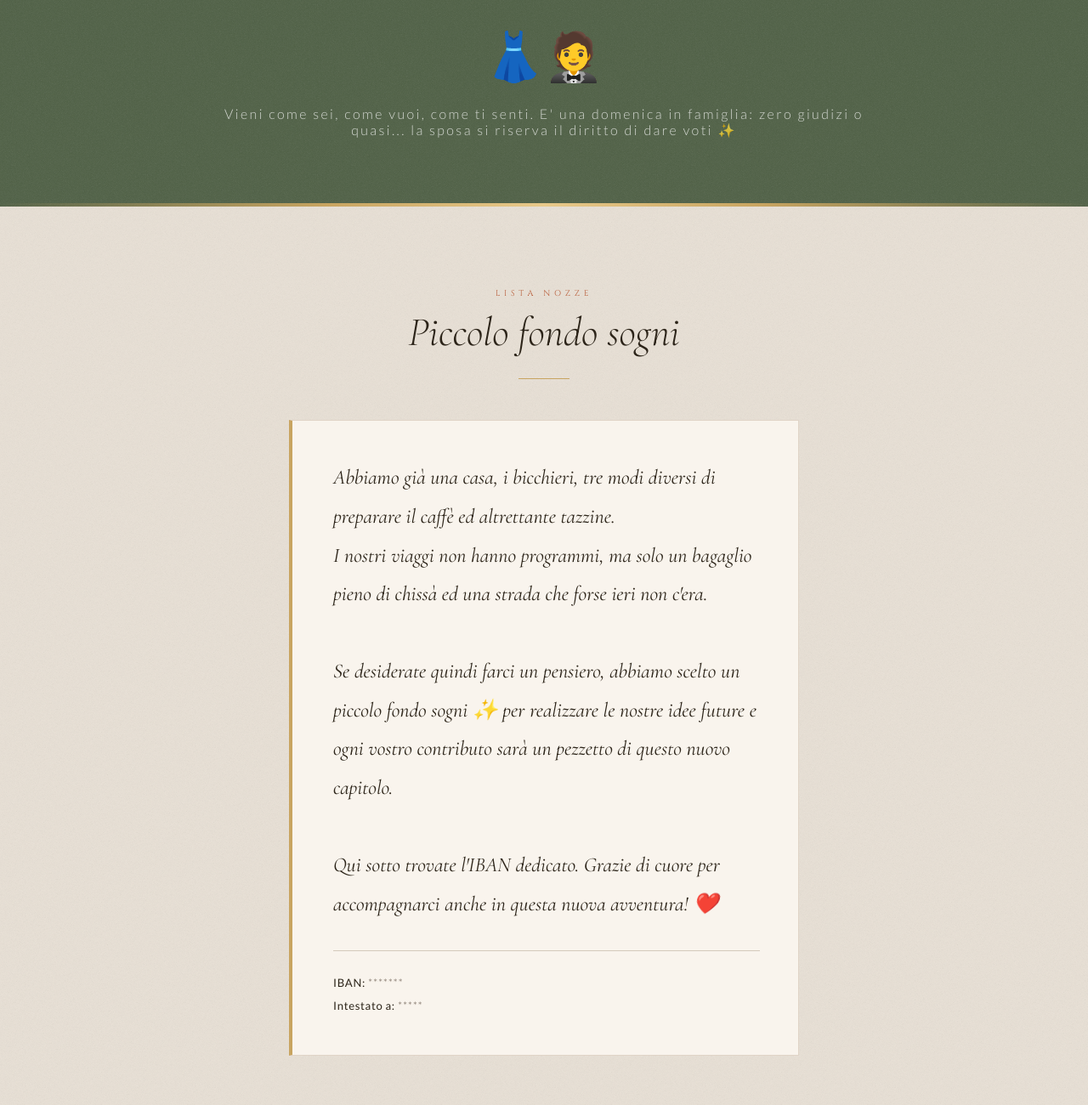
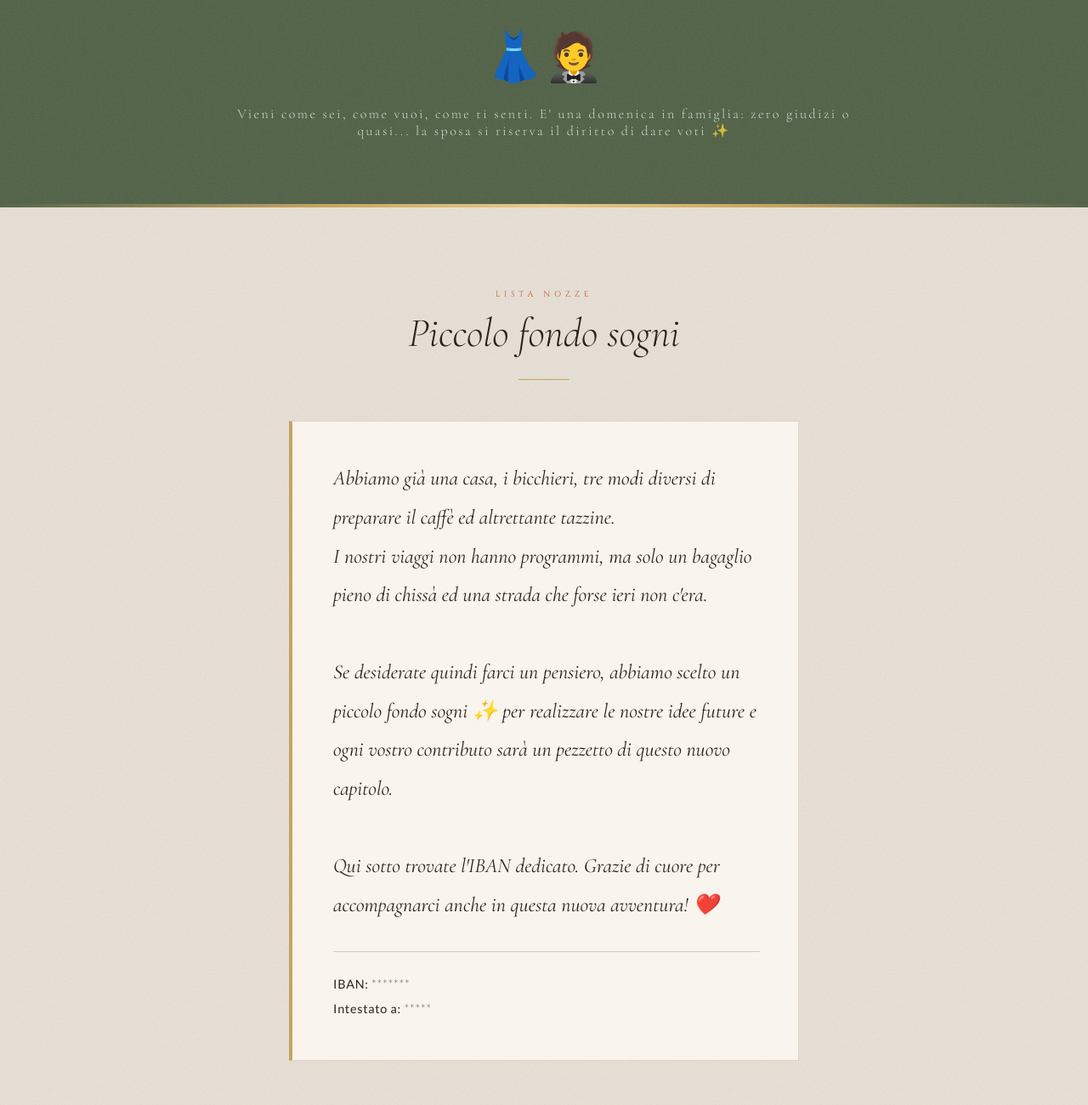
Before and after one commit to bros712-maker/mariestefanosposi, a plain HTML site: page index.html in a window 1280 px wide. Shown: the part 3920-5220 px from the top of the page at 85% size. Drawn offline with nearby package versions, Linux system fonts and the light colour scheme.

Commit message:
fix font

```diff
--- a/index.html
+++ b/index.html
@@ -311,7 +311,7 @@ body { font-family:'Lato',sans-serif; background-color:var(--parchment); color:v
 .dark-band::before{top:0} .dark-band::after{bottom:0}
 .dresscode-emoji { font-size:3.5rem; display:block; margin:0 auto 1.5rem; }
 .dresscode-text { font-family:'Cormorant Garamond',serif; font-style:italic; font-size:clamp(2rem,5vw,3rem); font-weight:300; color:rgba(255,255,255,0.9); text-align:center; line-height:1.3; }
-.dresscode-sub { font-family:'Lato',sans-serif; font-weight:300; font-size:1rem; letter-spacing:0.15em; color:rgba(255,255,255,0.75); text-align:center; margin-top:1rem; }
+.dresscode-sub { font-family:'Cormorant Garamond',serif; font-weight:300; font-size:1rem; letter-spacing:0.15em; color:rgba(255,255,255,0.75); text-align:center; margin-top:1rem; }
 /* ── GIFT ── */
 .gift-band {
   background:var(--stone-bg);
@@ -321,7 +321,7 @@ body { font-family:'Lato',sans-serif; background-color:var(--parchment); color:v
 .gift-card { background:var(--warm-white); border:1px solid rgba(180,155,130,0.35); border-left:4px solid var(--gold); padding:2.8rem 2.8rem 2.8rem 3rem; max-width:600px; margin:0 auto; }
 .gift-text { font-family:'Cormorant Garamond',serif; font-size:clamp(1.25rem, 2.6vw, 1.5rem); font-weight:400; font-style:italic; line-height:1.9; color:var(--text); white-space:pre-line; }
 .gift-iban { margin-top:2rem; padding-top:1.5rem; border-top:1px solid var(--stone-mid); }
-.gift-iban p { font-family:'Lato',sans-serif; font-size:0.82rem; font-weight:300; color:var(--text-mid); line-height:2; letter-spacing:0.05em; }
+.gift-iban p { font-family:'Lato',sans-serif; font-size:0.90rem; font-weight:300; color:var(--text-mid); line-height:2; letter-spacing:0.05em; }
 .gift-iban strong { font-weight:400; color:var(--text); }
 
 /* ── RSVP ── */
```
